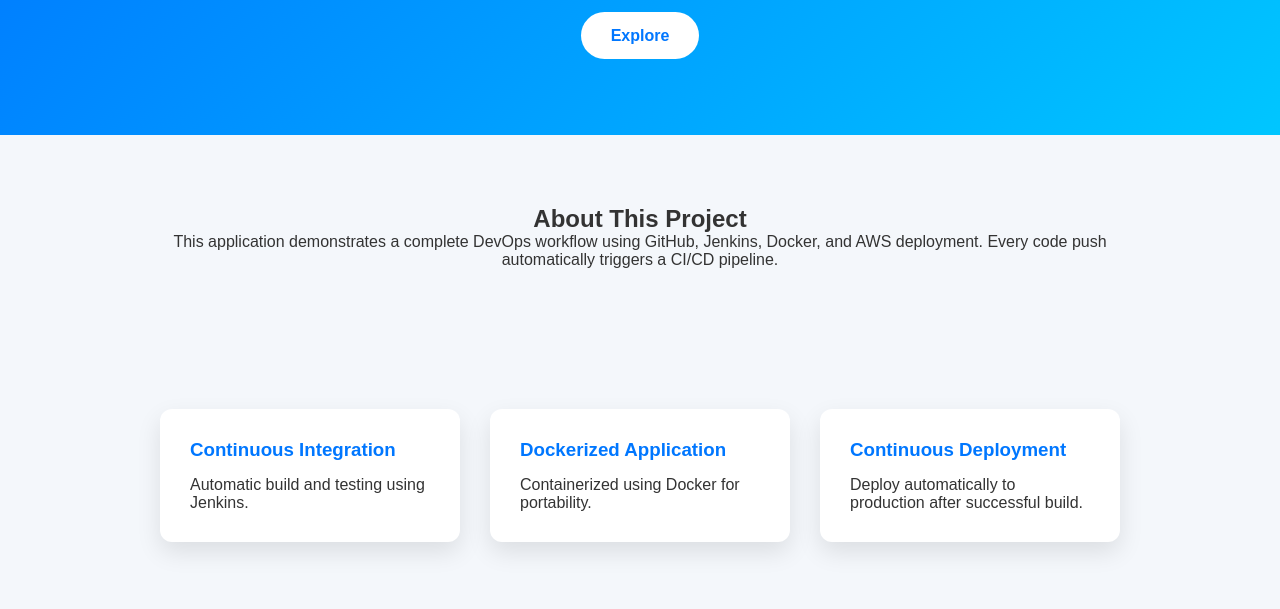
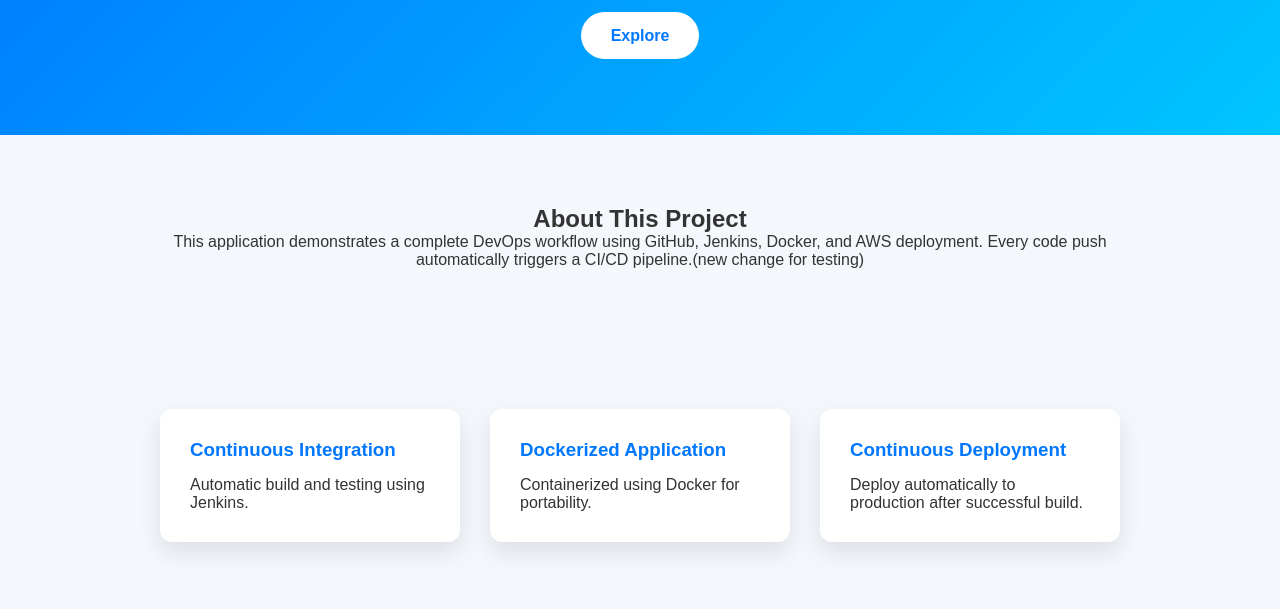
Before and after one commit to darshan-purohit1803/Node_app-CI-CD, a website: page public/index.html in a window 1280 px wide. Shown: the part 191-800 px from the top of the page. Drawn offline with Linux system fonts and the light colour scheme.

Commit message:
latest code

```diff
--- a/public/index.html
+++ b/public/index.html
@@ -29,7 +29,7 @@
 This application demonstrates a complete DevOps workflow using
 GitHub, Jenkins, Docker, and AWS deployment.
 
-Every code push automatically triggers a CI/CD pipeline.
+Every code push automatically triggers a CI/CD pipeline.(new change for testing)
 
 </p>
 
```
